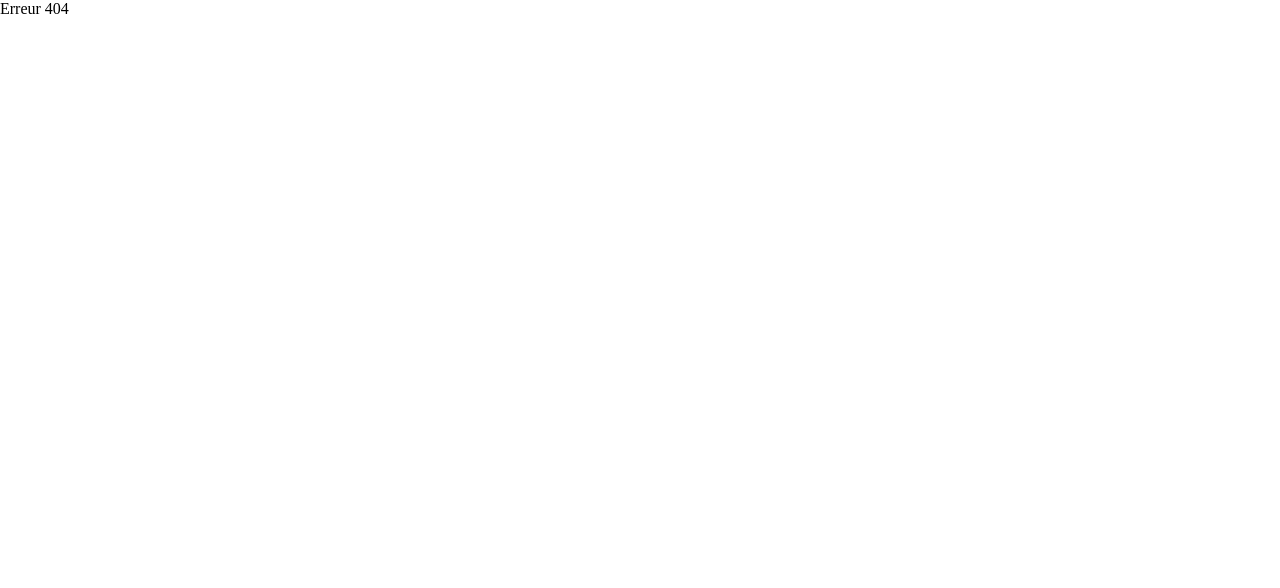
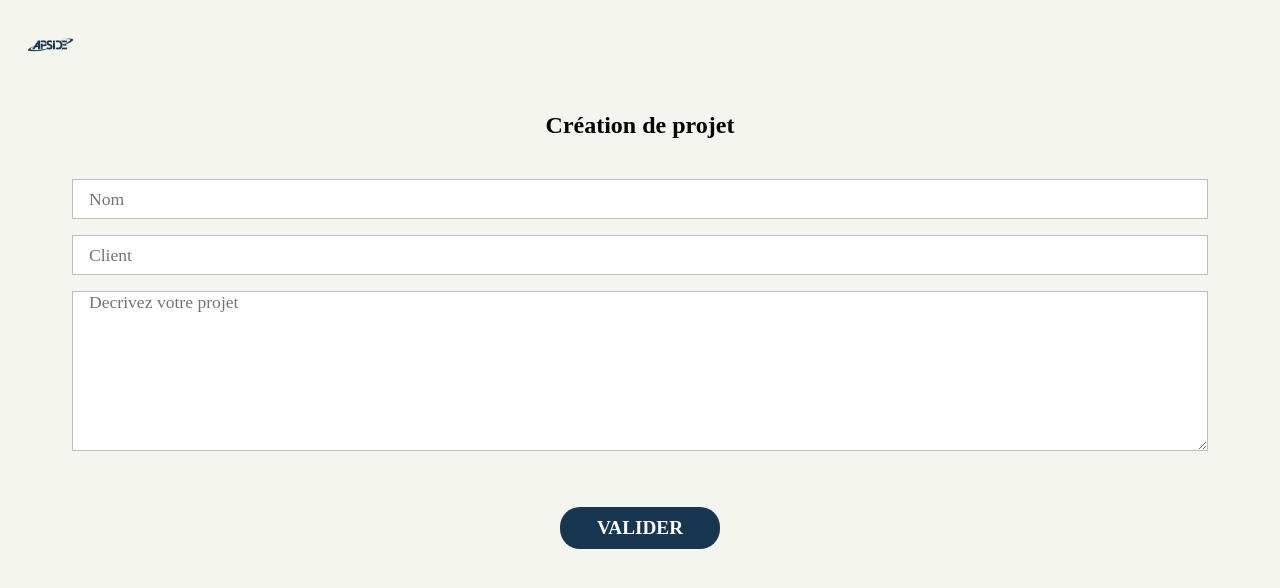
Before and after one commit to a-flh/hackathon_2, a React (Vite) app in the folder frontend/: page /createproject in a window 1280 px wide. Shown: the top 588 px of the page. Built offline with nearby package versions, Linux system fonts and the light colour scheme.

Commit message:
debug css form create projects

```diff
--- a/frontend/src/App.jsx
+++ b/frontend/src/App.jsx
@@ -2,6 +2,7 @@ import React from "react";
 import { Routes, Route } from "react-router-dom";
 import AdminDashboard from "@pages/AdminDashboard";
 import Page404 from "@pages/Page404";
+import CreateProject from "@pages/CreateProject";
 import UserHome from "./pages/UserHome";
 import Home from "./pages/Home";
 import Login from "./pages/Login";
@@ -17,6 +18,7 @@ function App() {
         <Route path="/mon-compte" element={<UserHome />} />
         <Route path="/admin-dashboard" element={<AdminDashboard />} />
         <Route path="*" element={<Page404 />} />
+        <Route path="/createproject" element={<CreateProject />} />
       </Routes>
     </div>
   );
--- a/frontend/src/assets/Banner.css
+++ b/frontend/src/assets/Banner.css
@@ -1,5 +1,5 @@
 .container-banner {
-  /*background-image: url(/src/assets/img/bannerapside.svg);*/
+  background-image: url(/src/assets/img/bannerapside.jpg);
   background-repeat: no-repeat;
   background-position: center;
   height: 100vh;
@@ -7,31 +7,32 @@
 }
 
 .container-banner h1 {
-  font-size: -webkit-xxx-large;
   position: relative;
-  top: 5rem;
-  color: var(--connexion-color);
-  width: 50%;
+  top: 9rem;
+  width: 79%;
   margin: auto;
+  -webkit-text-stroke-width: 2px;
+  font-family: arial;
+  color: var(--navbar-color);
 }
 
 .btn-div {
-  position: absolute;
-  right: 12rem;
-  top: 15rem;
   height: 16rem;
-  width: 25rem;
+  width: 60%;
+  margin: auto;
   display: flex;
   justify-content: center;
+  position: relative;
+  top: 10rem;
   align-items: center;
   flex-direction: column;
-  background-color: rgba(0, 0, 0, 0.3);
+  background-color: rgba(255, 255, 255, 0.6);
   border-radius: 5rem;
 }
 
 .btn-div button {
   height: 4rem;
-  width: 15rem;
+  width: 10rem;
   font-size: 1.2rem;
   background-color: var(--navbar-color);
   border-radius: 20px;
@@ -42,7 +43,14 @@
 }
 
 .div-logo img {
-  height: 12rem;
+  height: 8rem;
   position: absolute;
-  margin: 0.5rem;
+  top: -1rem;
 }
+
+@media screen and (min-width: 768px) {
+  .btn-div {
+    top: 20rem;
+    width: 40%;
+  }
+}
--- a/frontend/src/assets/CreateProject.css
+++ b/frontend/src/assets/CreateProject.css
@@ -1,4 +1,63 @@
+.createproject-form-container {
+  display: flex;
+  flex-direction: column;
+  padding-top: 7rem;
+  align-items: center;
+  height: 100vh;
+  background-color: var(--page-background-color);
+}
 form {
   display: flex;
   flex-direction: column;
+  width: 90%;
 }
+
+.createproject-form-content input {
+  height: 2.5rem;
+  margin: 0.5rem;
+  font-size: 1.1rem;
+  padding-left: 1rem;
+  border: 1px solid rgb(190, 190, 190);
+}
+
+.createproject-form-content textarea {
+  height: 10rem;
+  margin: 0.5rem;
+  font-size: 1.1rem;
+  padding-left: 1rem;
+  border: 1px solid rgb(190, 190, 190);
+}
+
+.createproject-form-content input:focus {
+  outline-color: var(--navbar-color);
+  box-shadow: 0 0 4px var(--navbar-color);
+}
+
+.createproject-form-container h2 {
+  padding-bottom: 2rem;
+}
+
+.project-button-container button {
+  height: 2.6rem;
+  width: 10rem;
+  font-size: 1.2rem;
+  background-color: var(--navbar-color);
+  border-radius: 20px;
+  border: none;
+  color: white;
+  font-weight: bold;
+}
+
+.project-button-container button:hover {
+  background-color: white;
+  border-radius: 20px;
+  border: 2px solid var(--navbar-color);
+  color: var(--navbar-color);
+  transition: 0.4s ease-in-out;
+}
+
+.project-button-container {
+  display: flex;
+  justify-content: center;
+  padding-top: 3rem;
+}
--- a/frontend/src/pages/CreateProject.jsx
+++ b/frontend/src/pages/CreateProject.jsx
@@ -1,5 +1,7 @@
 import React, { useState } from "react";
+import { Link } from "react-router-dom";
 import axios from "axios";
+import logoapside from "../assets/img/logoapside.svg";
 import "../assets/common.css";
 import "../assets/CreateProject.css";
 
@@ -21,8 +23,11 @@ export default function CreateProject() {
   };
 
   return (
-    <div className="signup-form-container">
-      <h2>Bienvenue dans l'équipe !</h2>
+    <div className="createproject-form-container">
+      <Link to="/">
+        <img src={logoapside} className="login-logo" alt="sellect-logo" />
+      </Link>
+      <h2>Création de projet</h2>
       <form
         className="createproject-form-content"
         onSubmit={handleRegisterProject}
@@ -49,7 +54,7 @@ export default function CreateProject() {
           required
           onChange={(e) => setDescription(e.target.value)}
         />
-        <div className="prject-button-container">
+        <div className="project-button-container">
           <button type="submit">VALIDER</button>
         </div>
       </form>
--- a/frontend/src/pages/Home.jsx
+++ b/frontend/src/pages/Home.jsx
@@ -1,13 +1,11 @@
 import React from "react";
 import "@assets/common.css";
 import Banner from "@components/Banner";
-import CreateProject from "./CreateProject";
 
 function Home() {
   return (
     <div className="content">
       <Banner />
-      <CreateProject />
     </div>
   );
 }
```
Also changed, not shown: frontend/src/assets/img/bannerapside.jpg (added).
